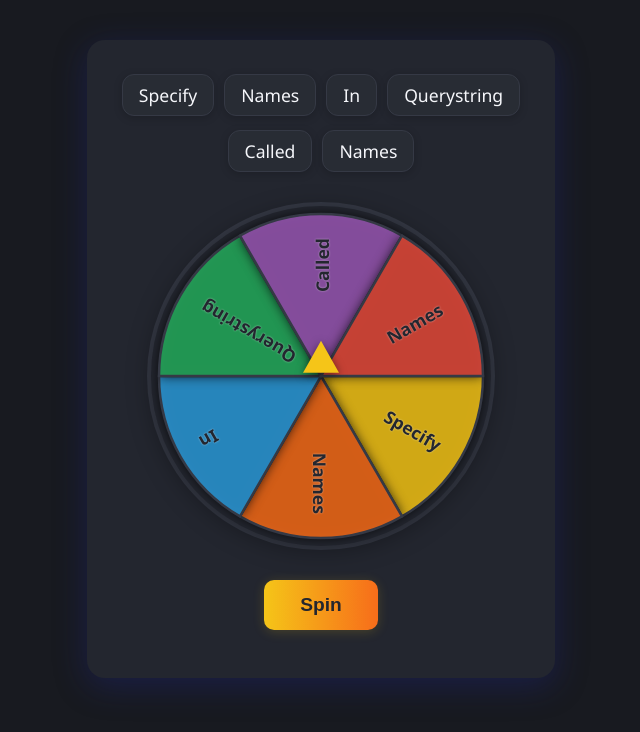
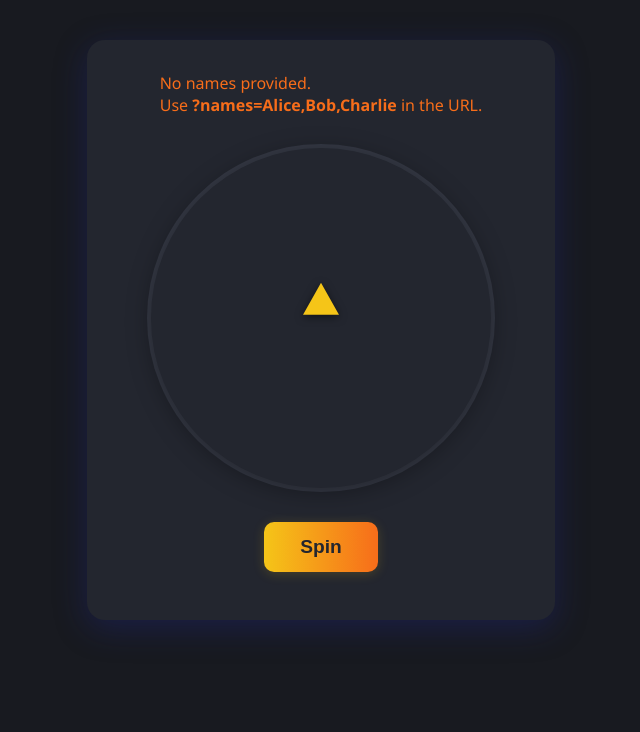
Before and after one commit to joerepay/spinner-of-doom, a plain HTML site: page index.html in a window 1280 px wide. Shown: the whole page, without its empty margins (319-959 px from the left). Drawn offline with Linux system fonts and the light colour scheme.

Commit message:
Just trust me.

```diff
--- a/index.html
+++ b/index.html
@@ -125,7 +125,7 @@
         function getNamesFromQuery() {
             const params = new URLSearchParams(window.location.search);
             const names = params.get('names');
-            if (!names) return ["Specify", "Names", "In", "Querystring", "Called", "Names"];
+            if (!names) return [];
             return names.split(',').map(n => n.trim()).filter(n => n.length > 0);
         }
 
```
